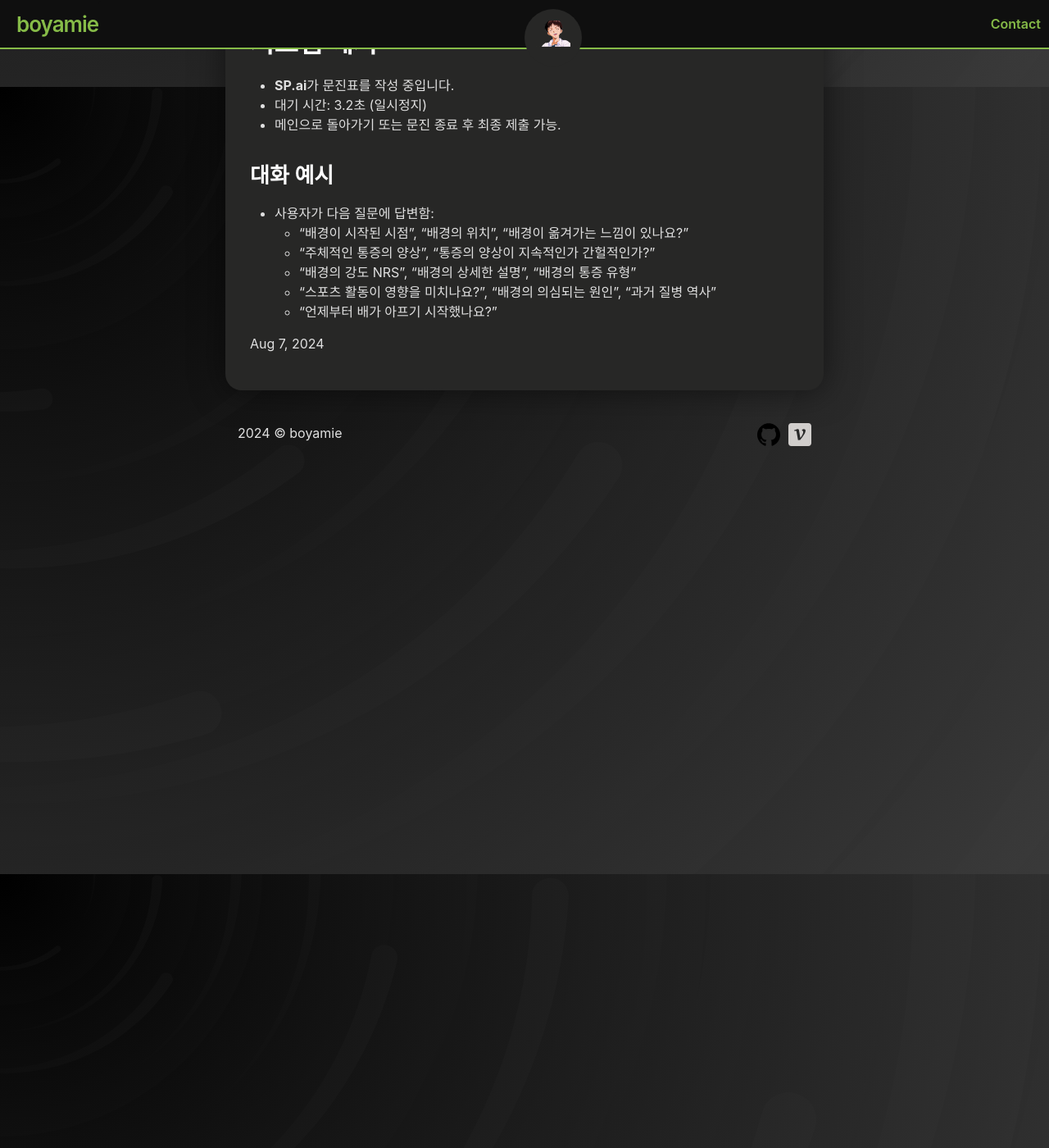
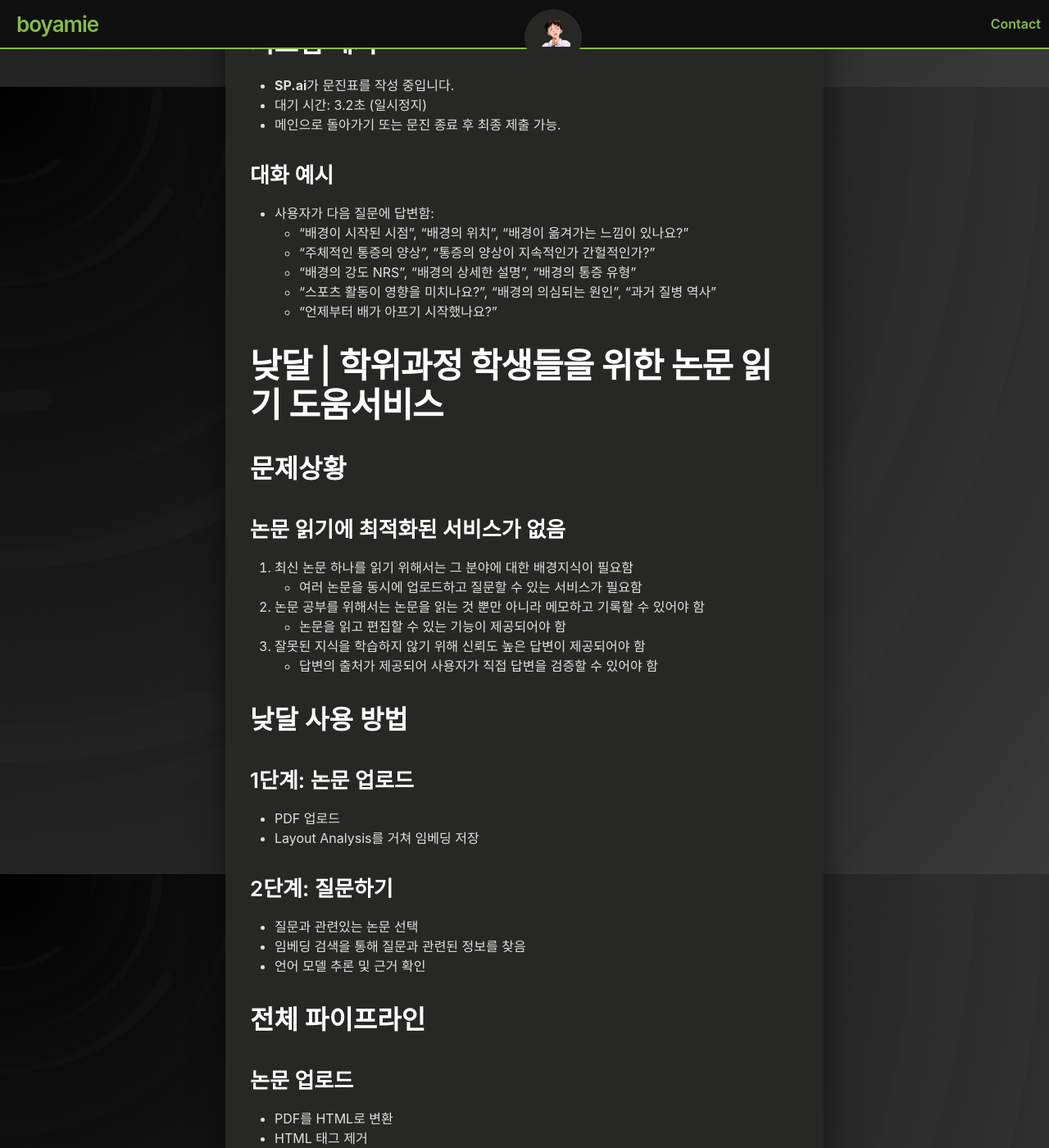
Before and after one commit to boyamie/boyamie.github.io, a Jekyll site: the page built from _posts/2024-08-07-boostcamp_003.md, in a window 1280 px wide and 1400 px high, scrolled down 7574 px. Shown: the whole window at 82% size. Built offline with Jekyll 4.4.1, drawn with Linux system fonts in a browser that asks for light colours; some of the changed text lies outside the part shown.

Commit message:
Update 2024-08-07-boostcamp_003.md

```diff
--- a/_posts/2024-08-07-boostcamp_003.md
+++ b/_posts/2024-08-07-boostcamp_003.md
@@ -243,3 +243,52 @@ Embedding Model은 비정형 데이터를 구조화된 벡터 형식으로 변
   - "배경의 강도 NRS", "배경의 상세한 설명", "배경의 통증 유형"
   - "스포츠 활동이 영향을 미치나요?", "배경의 의심되는 원인", "과거 질병 역사"
   - "언제부터 배가 아프기 시작했나요?"
+
+# 낮달 | 학위과정 학생들을 위한 논문 읽기 도움서비스
+
+## 문제상황
+
+### 논문 읽기에 최적화된 서비스가 없음
+1. 최신 논문 하나를 읽기 위해서는 그 분야에 대한 배경지식이 필요함
+    - 여러 논문을 동시에 업로드하고 질문할 수 있는 서비스가 필요함
+
+2. 논문 공부를 위해서는 논문을 읽는 것 뿐만 아니라 메모하고 기록할 수 있어야 함
+    - 논문을 읽고 편집할 수 있는 기능이 제공되어야 함
+
+3. 잘못된 지식을 학습하지 않기 위해 신뢰도 높은 답변이 제공되어야 함
+    - 답변의 출처가 제공되어 사용자가 직접 답변을 검증할 수 있어야 함
+
+## 낮달 사용 방법
+
+### 1단계: 논문 업로드
+- PDF 업로드
+- Layout Analysis를 거쳐 임베딩 저장
+
+### 2단계: 질문하기
+- 질문과 관련있는 논문 선택
+- 임베딩 검색을 통해 질문과 관련된 정보를 찾음
+- 언어 모델 추론 및 근거 확인
+
+## 전체 파이프라인
+
+### 논문 업로드
+- PDF를 HTML로 변환
+- HTML 태그 제거
+- 텍스트 청크와 메타데이터를 추출하여 Vector DB에 저장
+
+### 질문 답변
+- Query를 Vector DB에 전달
+- 관련 텍스트 청크와 메타데이터를 LLM으로 전달
+- Groundedness Checker를 통해 신뢰도 검증
+- 최종 답변을 생성
+
+## 성능 평가
+
+### Q1: 여러 논문에 걸친 지식, 맥락이 필요한 질문도 잘 답변하는가?
+- 직접 제작한 QA 벤치마크를 사용하여 성능 측정
+
+### Q2: 출처를 올바르게 표기하는가?
+- 위 QA 벤치마크에서 출처 표기가 정확한지 확인
+
+- **답변 정확도**: 70%
+- **올바른 출처 표기**: 80%
```
